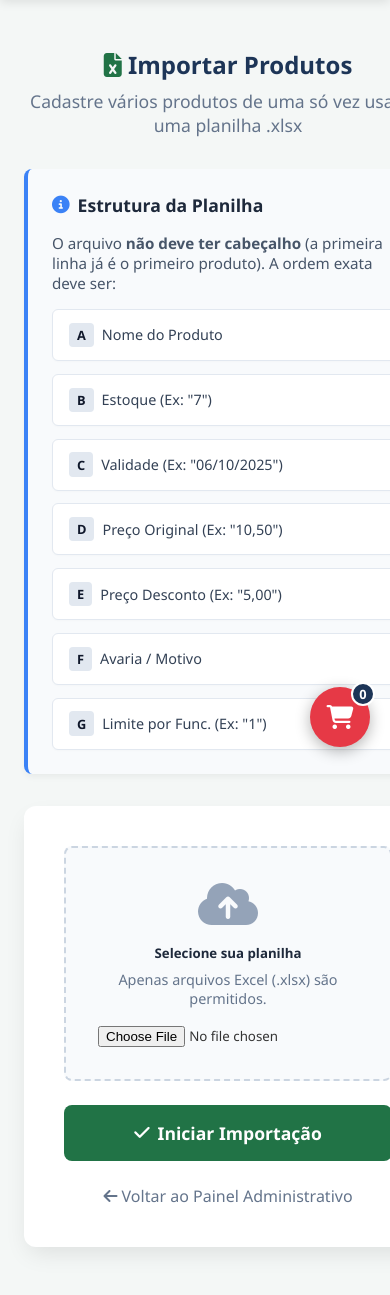
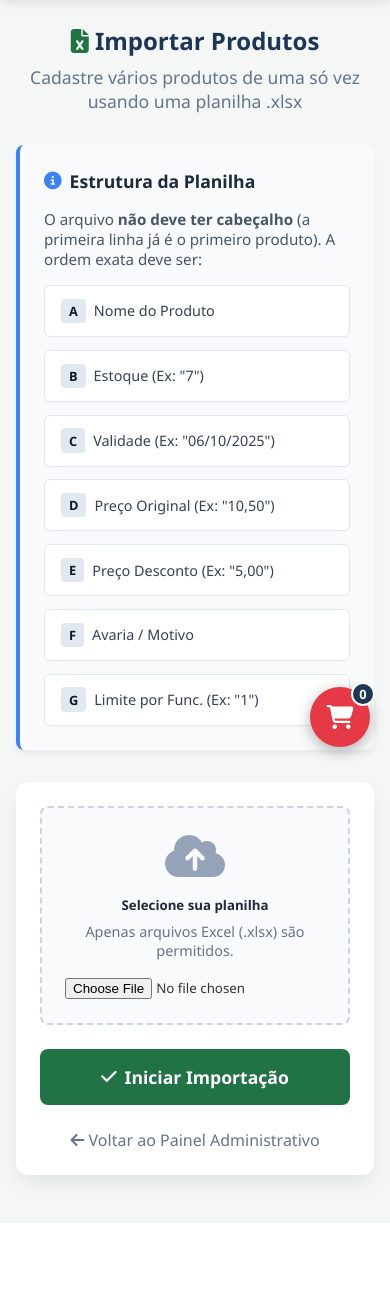
Before and after one commit to nicthecreator/projeto-website-django-ecommerce, a Django app: page /importar-produtos-excel/ in a window 390 px wide. Shown: the part 77-1372 px from the top of the page. After the commit the page ends 1274 px from the top, so only its background shows below. Run offline with Django 5.2, Linux system fonts and the light colour scheme; the visitor is signed in with stand-in values (Sample User, id 1).

Commit message:
Ajustar layout da lista de colunas: alterar para uma coluna e melhorar responsividade

```diff
--- a/index/templates/importar_produtos.html
+++ b/index/templates/importar_produtos.html
@@ -46,7 +46,7 @@
         padding: 0;
         margin: 0;
         display: grid;
-        grid-template-columns: 1fr 1fr;
+        grid-template-columns: 1fr;
         gap: 0.8rem;
     }
     .column-list li {
@@ -123,7 +123,9 @@
         color: #0f172a;
     }
     @media (max-width: 600px) {
-        .column-list { grid-template-columns: 1fr; }
+        .import-container { padding: 0 1rem; margin-top: 1.5rem; }
+        .upload-card { padding: 1.5rem; }
+        .file-drop-area { padding: 1.5rem 1rem; }
     }
 </style>
 {% endblock %}
```
